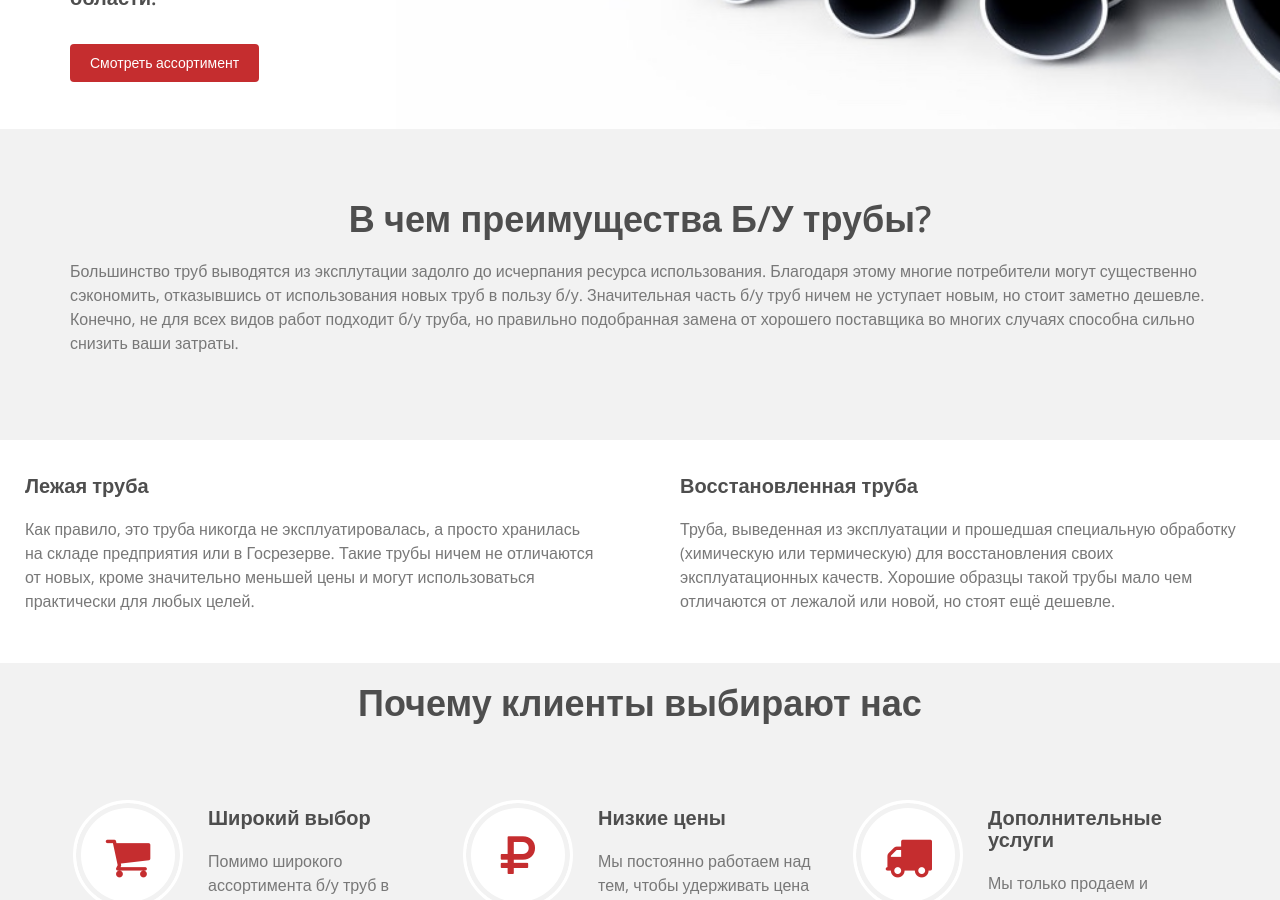
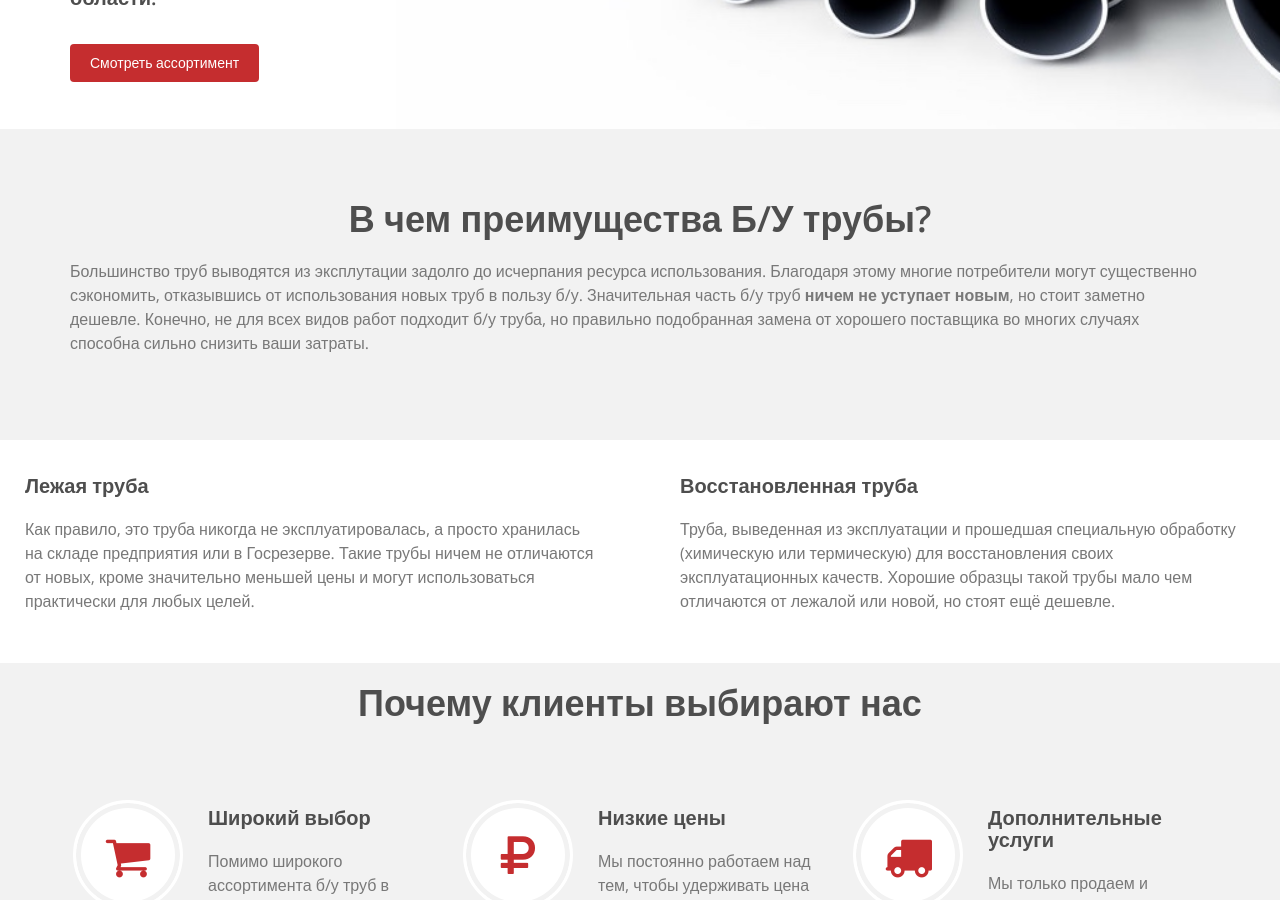
Before and after one commit to seven-4-seven/seven-4-seven.github.io, a Jekyll site: the page index.html, which Jekyll copies as it is, in a window 1280 px wide and 900 px high, scrolled down 509 px. Built offline with Jekyll 4.4.1, drawn with Linux system fonts in a browser that asks for light colours.

Commit message:
Added bold

```diff
--- a/index.html
+++ b/index.html
@@ -128,7 +128,7 @@
                  до исчерпания ресурса использования. Благодаря этому многие
                  потребители могут существенно сэкономить, отказывшись от
                  использования новых труб в пользу б/у. Значительная часть б/у
-                 труб ничем не уступает новым, но стоит заметно дешевле.
+		       труб <b>ничем не уступает новым</b>, но стоит заметно дешевле.
                  Конечно, не для всех видов работ подходит б/у труба, но
                  правильно подобранная замена от хорошего поставщика во многих
                  случаях способна сильно снизить ваши затраты.</h3>
```
